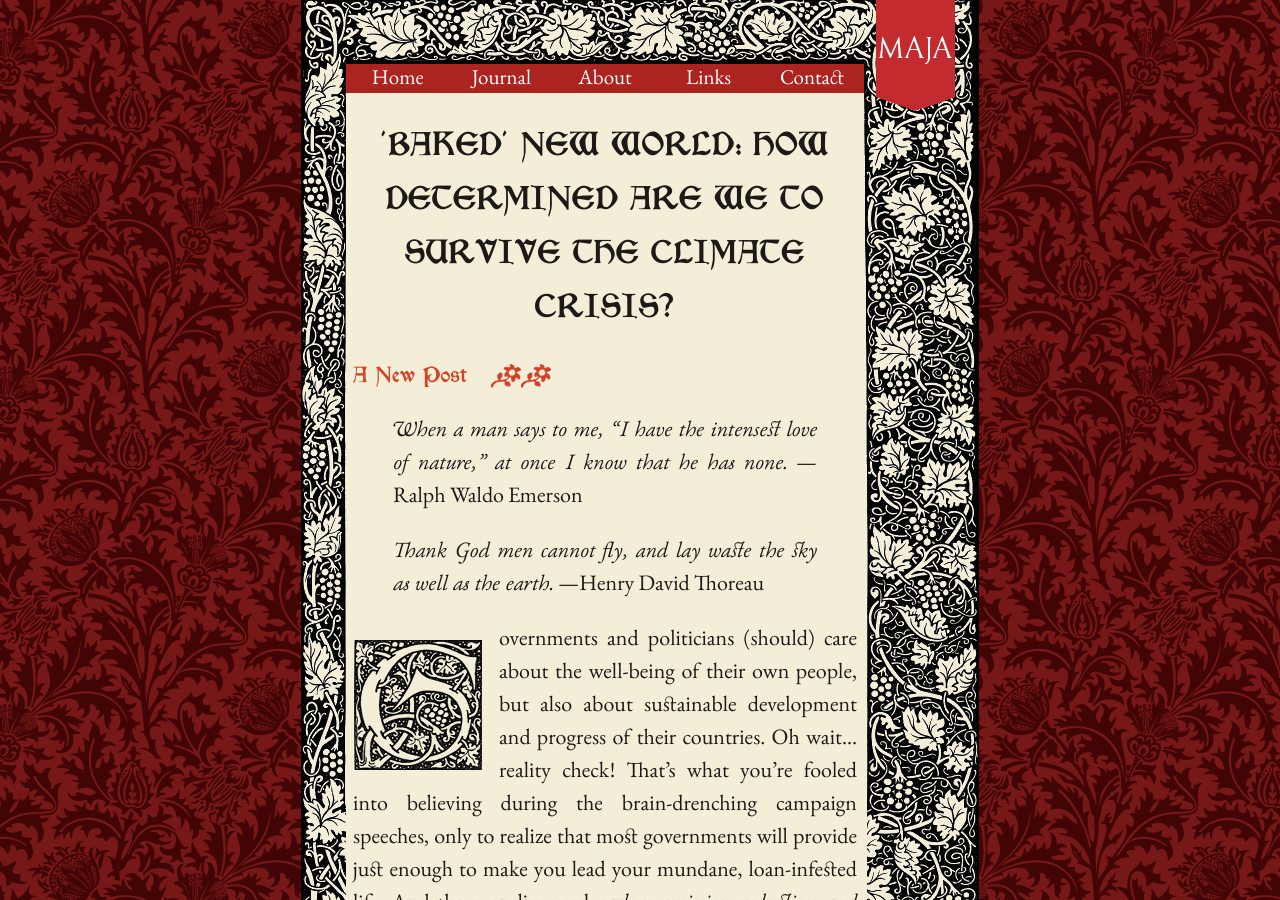
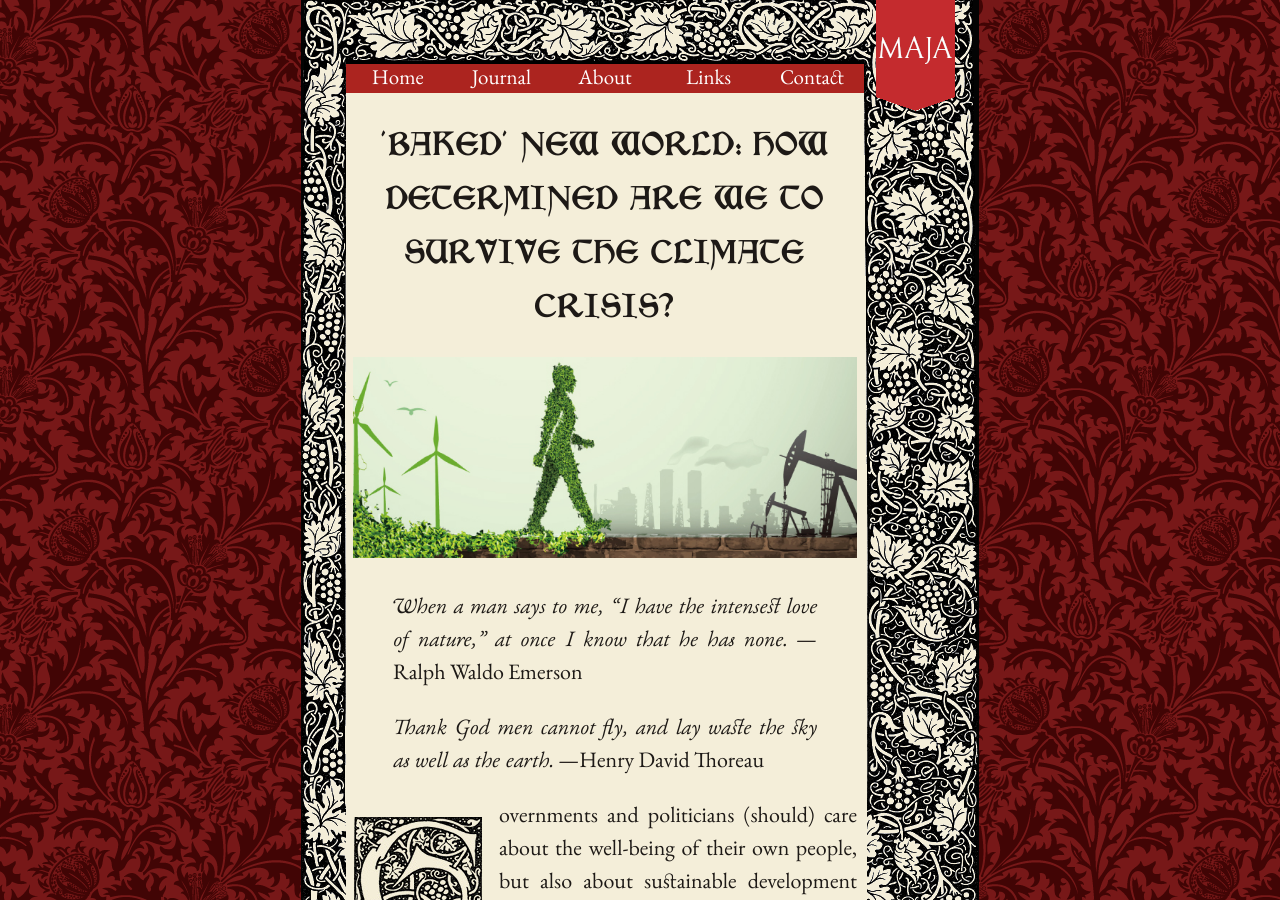
Before and after one commit to mpasovic/majapasovic.org, a Jekyll site: the page built from _posts/2016-08-29--baked-new-world-how-determined-are-we-to-survive-the-climate-crisis.md, in a window 1280 px wide and 900 px high. Built offline with Jekyll 4.4.1, drawn with Linux system fonts in a browser that asks for light colours; nearby versions of some CDN libraries.

Commit message:
Updated 2016-08-29--baked-new-world-how-determined-are-we-to-survive-the-climate-crisis.md

```diff
--- a/_posts/2016-08-29--baked-new-world-how-determined-are-we-to-survive-the-climate-crisis.md
+++ b/_posts/2016-08-29--baked-new-world-how-determined-are-we-to-survive-the-climate-crisis.md
@@ -3,7 +3,8 @@ published: true
 layout: post
 title: '''Baked'' New World: How Determined are We to Survive the Climate Crisis?'
 ---
-## A New Post
+
+![Environments.jpg]({{site.baseurl}}/img/Environments.jpg)
 
 > *When a man says to me, “I have the intensest love of nature,” at once I know that he has none.* —Ralph Waldo Emerson
 
```
